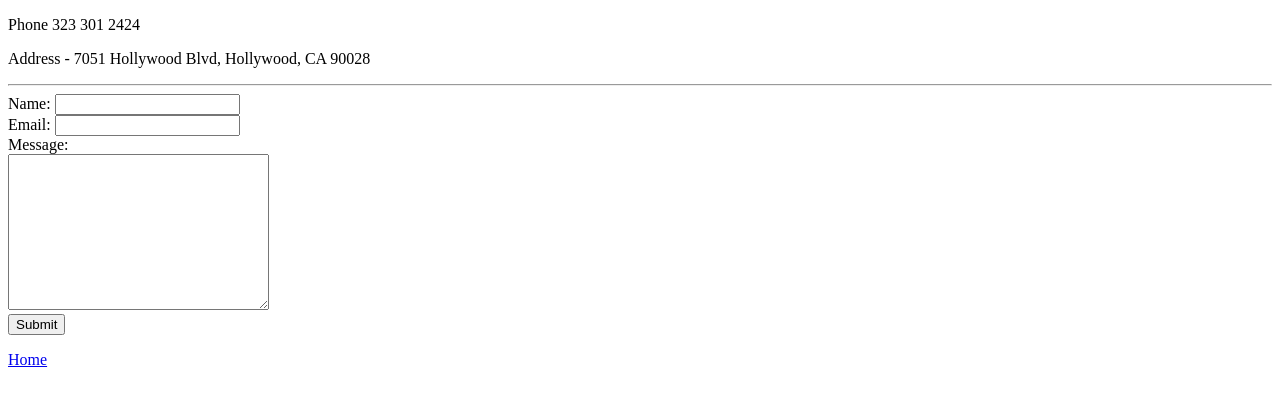
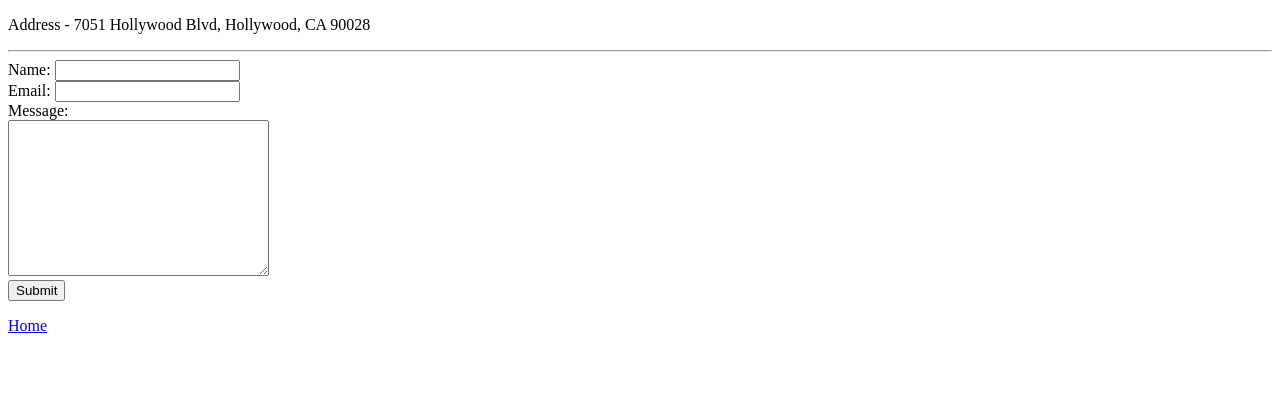
Before and after one commit to Jason-Toth/Web-Development, a plain HTML site: page contact.html in a window 1280 px wide. Drawn offline with Linux system fonts and the light colour scheme.

Commit message:
Update contact.html

```diff
--- a/contact.html
+++ b/contact.html
@@ -7,7 +7,6 @@
 </head>
 
 <body>
-  <p>Phone 323 301 2424</p>
   <p>Address - 7051 Hollywood Blvd, Hollywood, CA 90028</p>
 <hr>
   <form action="mailto:jason@galaxypress.com" method="post" enctype="text/plain">
```
